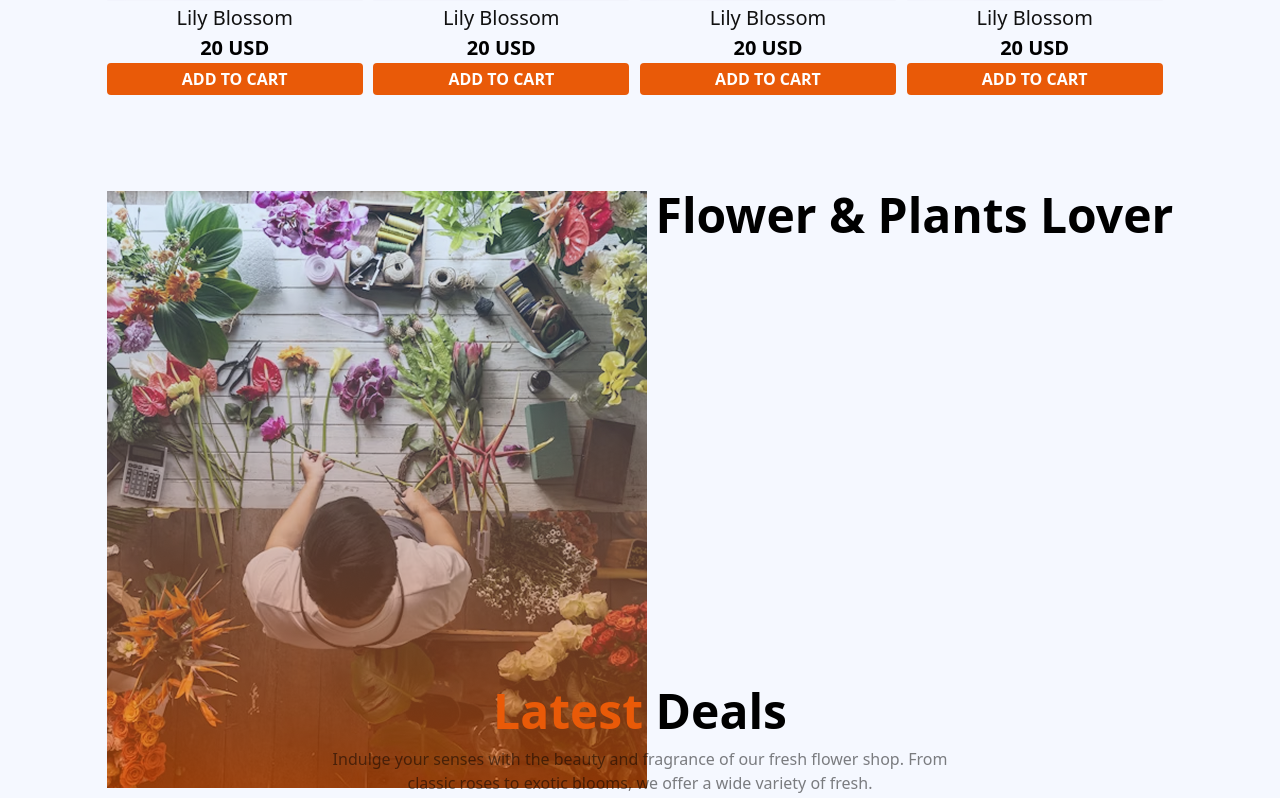
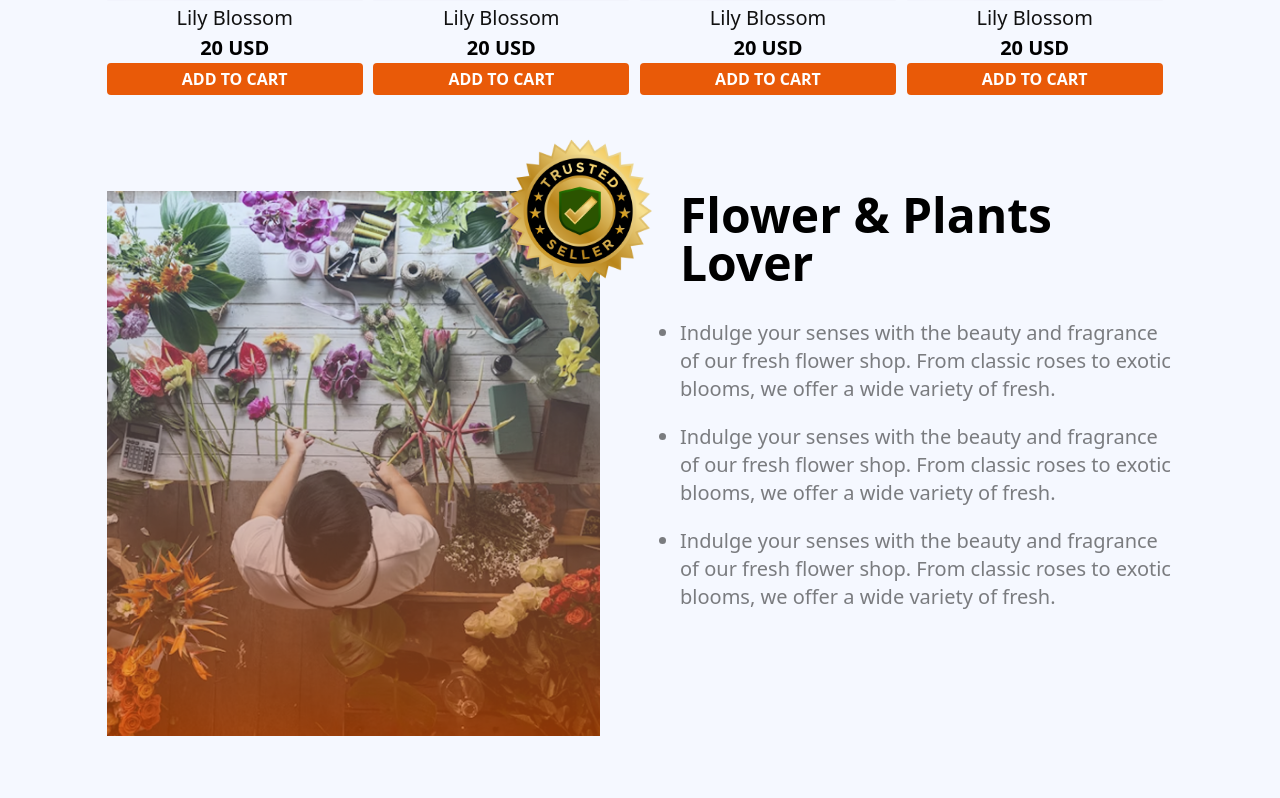
Before and after one commit to Sayma-Shimu/Flower-Shop-Assignment-Milestone2, a plain HTML site: page index.html in a window 1280 px wide. Shown: the part 1562-2360 px from the top of the page. Drawn offline with nearby package versions, Linux system fonts and the light colour scheme.

Commit message:
Plants Lover Section added

```diff
--- a/index.html
+++ b/index.html
@@ -152,18 +152,34 @@
 
 
         <!-- ----------------- Plants Lover Section start----------------- -->
-<section class="mt-24 w-10/12 mx-auto h-[25rem]">
-    <div class="flex justify-between">
-        <div class="">
-            <img  src="./assets/flower-store.png" alt="">
-        </div>
-        <div>
-            <h3 class="text-[#000000] font-bold text-5xl">Flower & Plants Lover</h3>
 
-        </div>
-    </div>
+        <section class="mt-24 w-10/12 mx-auto flex justify-between gap-20 ">
+            <div class="md:relative md:w-1/2 ">
+                <img src="./assets/flower-store.png" alt="">
+                <img src="./assets/trusted-badge.png" alt=""
+                    class="w-[200px] h-[200px] md:absolute -top-20 -right-20 hidden md:block">
+            </div>
 
-</section>
+
+            <div class="md:w-1/2 ">
+                <h3 class="text-[#000000] font-bold text-5xl">Flower & Plants Lover</h3>
+                <ul class="space-y-5 mt-8">
+                    <li class="list-disc text-[#00000080] font-normal text-xl">Indulge your senses with the beauty and
+                        fragrance of our fresh flower shop. From
+                        classic roses to exotic blooms, we offer a wide variety of fresh.</li>
+
+                    <li class="list-disc text-[#00000080] font-normal text-xl">Indulge your senses with the beauty and
+                        fragrance of our fresh flower shop. From
+                        classic roses to exotic blooms, we offer a wide variety of fresh.</li>
+
+                    <li class="list-disc text-[#00000080] font-normal text-xl">Indulge your senses with the beauty and
+                        fragrance of our fresh flower shop. From
+                        classic roses to exotic blooms, we offer a wide variety of fresh.</li>
+                </ul>
+            </div>
+
+        </section>
+
 
         <!-- -----------------------Latest  Deals section-------------------------------    -->
         <section class="mt-24 w-10/12 mx-auto">
@@ -176,20 +192,23 @@
 
             <div class="container flex justify-center gap-4 mt-20">
                 <div class="flex flex-col gap-4 w-1/3 h-[26rem]">
-                    <div class="bg-[url('./assets/deal-bloom.png')] bg-cover bg-no-repeat rounded-2xl flex flex-col justify-center items-center h-1/2">
+                    <div
+                        class="bg-[url('./assets/deal-bloom.png')] bg-cover bg-no-repeat rounded-2xl flex flex-col justify-center items-center h-1/2">
                         <h3 class="text-[#FFFFFF] font-bold text-xl">60% Off | Bloom Plant</h3>
                         <p class="text-[#FFFFFF] font-semibold text-base underline">Shop Now</p>
                     </div>
 
-                    <div class="bg-[url('./assets/deal-ana.png')] bg-cover bg-no-repeat rounded-2xl flex flex-col justify-center items-center h-1/2">
-                        <h3 class="text-[#FFFFFF] font-bold text-xl">30% Off | Ana  Plant</h3>
+                    <div
+                        class="bg-[url('./assets/deal-ana.png')] bg-cover bg-no-repeat rounded-2xl flex flex-col justify-center items-center h-1/2">
+                        <h3 class="text-[#FFFFFF] font-bold text-xl">30% Off | Ana Plant</h3>
                         <p class="text-[#FFFFFF] font-semibold text-base underline">Shop Now</p>
                     </div>
                 </div>
 
-                <div class="bg-[url('./assets/deal-zabo.png')] bg-cover bg-no-repeat rounded-3xl w-2/3 h-[26rem] flex flex-col justify-center items-center">
-                    <h3 class="text-[#FFFFFF] font-bold text-xl">30% Off | Zabo  Plant</h3>
-                        <p class="text-[#FFFFFF] font-semibold text-base underline">Shop Now</p>
+                <div
+                    class="bg-[url('./assets/deal-zabo.png')] bg-cover bg-no-repeat rounded-3xl w-2/3 h-[26rem] flex flex-col justify-center items-center">
+                    <h3 class="text-[#FFFFFF] font-bold text-xl">30% Off | Zabo Plant</h3>
+                    <p class="text-[#FFFFFF] font-semibold text-base underline">Shop Now</p>
                 </div>
             </div>
         </section>
@@ -197,7 +216,8 @@
 
         <!-- --------------------Join Section start------------------------ -->
         <section class="mt-24">
-            <div class=" bg-[url('./assets/news-letter-bg.png')] w-full h-[30rem] bg-cover bg-no-repeat mb-9  flex flex-col justify-center items-center">
+            <div
+                class=" bg-[url('./assets/news-letter-bg.png')] w-full h-[30rem] bg-cover bg-no-repeat mb-9  flex flex-col justify-center items-center">
 
                 <h3 class="text-[#FFFFFF] font-bold text-5xl">Join the colorful Bunch</h3>
                 <div class="flex justify-center mt-5">
```
